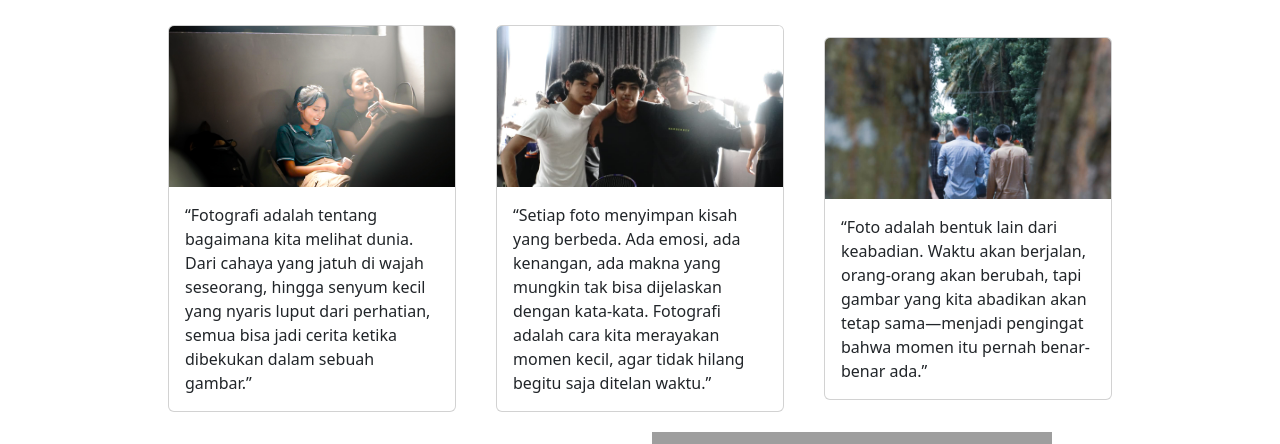
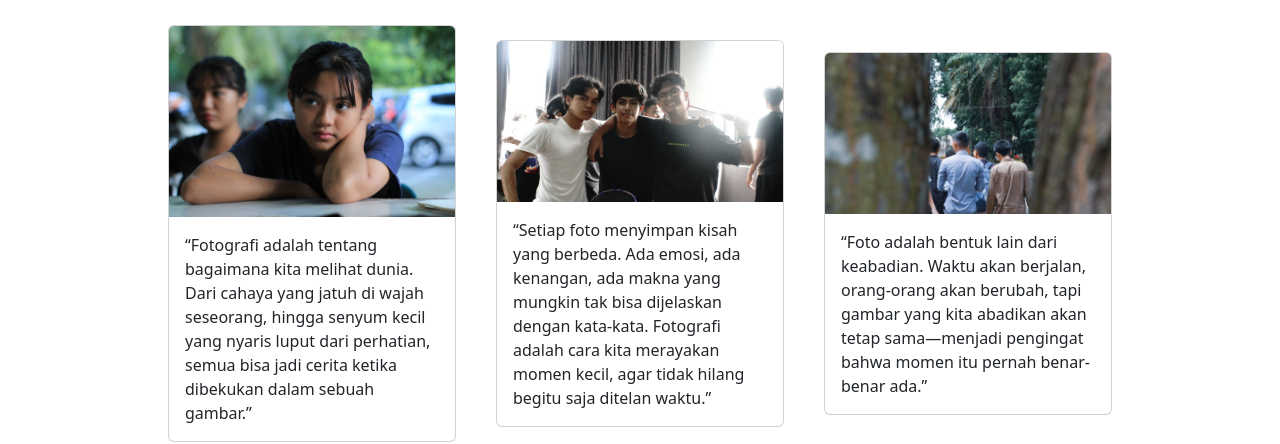
Before and after one commit to gintingdiaz957/Website-Personal4, a plain HTML site: page pert5web.html in a window 1280 px wide. Shown: the part 51-495 px from the top of the page. Drawn offline with Linux system fonts and the light colour scheme; grey boxes are pictures that could not be loaded.

Commit message:
Update pert5web.html

```diff
--- a/pert5web.html
+++ b/pert5web.html
@@ -50,7 +50,7 @@
   <tr>
      <td style="padding: 20px;">
        <div class="card" style="width: 18rem;">
-           <img class="card-img-top" src="fotor.jpg" alt="Card image cap">
+           <img class="card-img-top" src="foto3.jpg" alt="Card image cap">
          <div class="card-body">
             <p class="card-text">“Fotografi adalah tentang bagaimana kita melihat dunia. Dari cahaya yang jatuh di wajah seseorang, hingga senyum kecil yang nyaris luput dari perhatian, semua bisa jadi cerita ketika dibekukan dalam sebuah gambar.”</p>
         </div>
```
